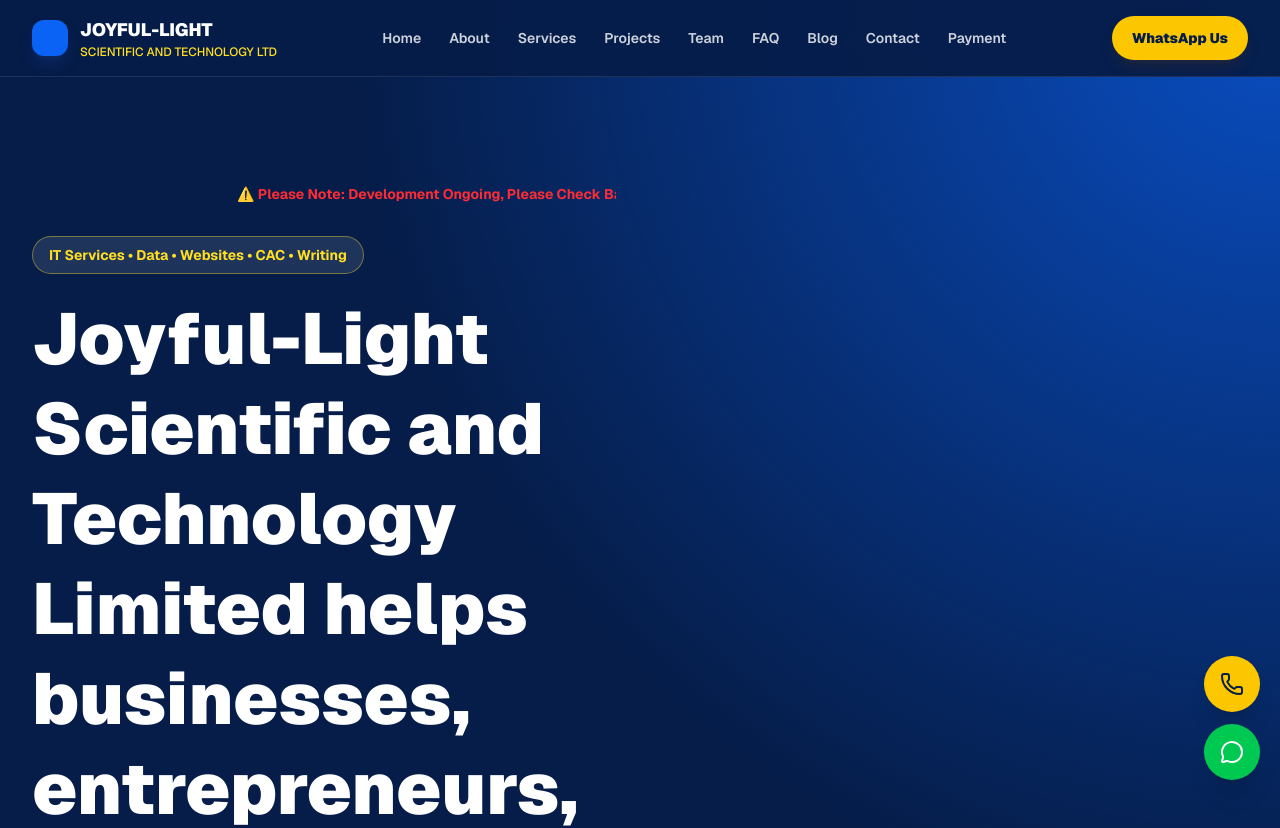
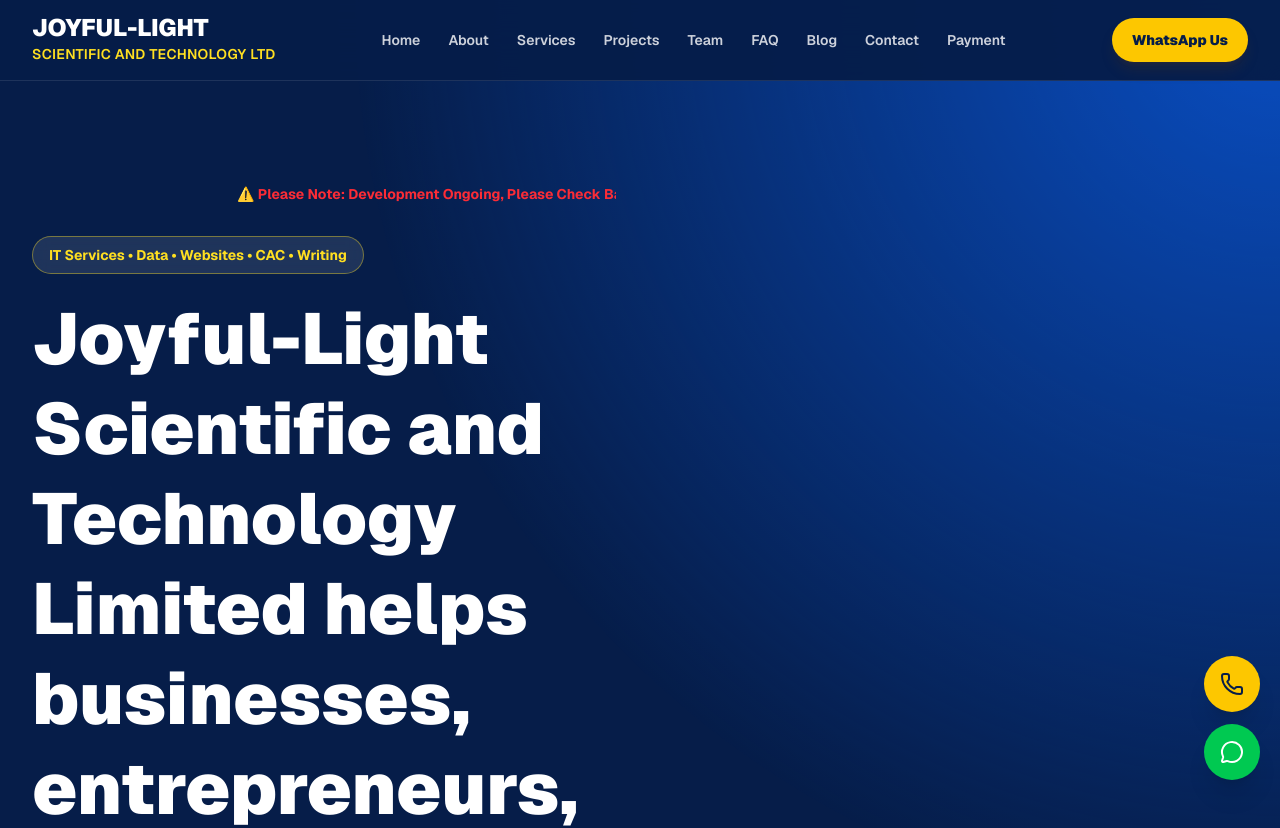
Before and after one commit to bkeyz0049/joyful-light-website, a Next.js app: page / in a window 1280 px wide. Shown: the top 828 px of the page. Built offline with nearby package versions, Linux system fonts and the light colour scheme.

Commit message:
Move development notice to hero section

```diff
--- a/app/page.tsx
+++ b/app/page.tsx
@@ -100,11 +100,15 @@
       <header className="fixed left-0 right-0 top-0 z-50 border-b border-white/10 bg-[#061d49]/95 backdrop-blur-xl">
         <nav className="mx-auto flex max-w-7xl items-center justify-between px-5 py-4 lg:px-8">
           <a href="#home" className="flex items-center gap-3">
-            <div className="flex h-9 w-9 items-center justify-center rounded-xl bg-[#0b63f6] text-xl font-black text-white shadow-lg shadow-blue-900/40"></div>
-            <div>
-              <p className="text-lg font-black text-white">JOYFUL-LIGHT</p>
-              <p className="text-xs font-medium text-yellow-300">SCIENTIFIC AND TECHNOLOGY LTD</p>
-            </div>
+           <div className="flex flex-col justify-center">
+  <p className="text-2xl font-black leading-none text-white">
+    JOYFUL-LIGHT
+  </p>
+
+  <p className="mt-1 text-sm font-semibold tracking-wide text-yellow-300">
+    SCIENTIFIC AND TECHNOLOGY LTD
+  </p>
+</div>
           </a>
           <div className="hidden items-center gap-7 lg:flex">
             {nav.map((item) => (
@@ -141,7 +145,7 @@
           <motion.div initial={{ opacity: 0, y: 30 }} animate={{ opacity: 1, y: 0 }} transition={{ duration: 0.7 }}>
         <div className="mb-6 w-full overflow-hidden py-2">
         <div className="animate-[marquee_12s_linear_infinite] whitespace-nowrap text-sm font-bold text-red-500">
-                 ⚠️ Please Note: Development Ongoing, Please Check Back Later ⚠️
+                 ⚠️ Please Note: Development Ongoing, Please Check Back Later 😠🥴🙂❌⚠️
        </div>
        </div>
 
```
